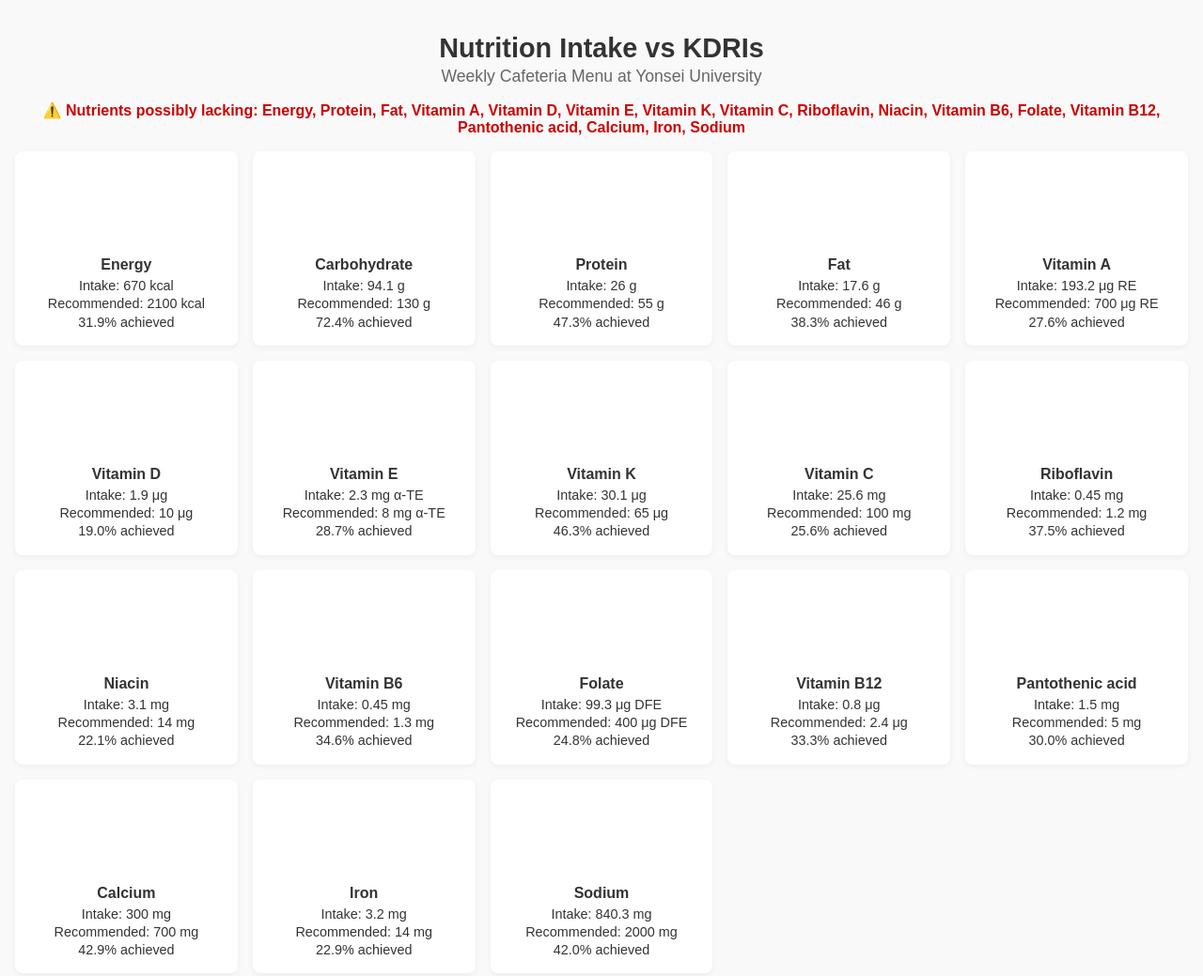
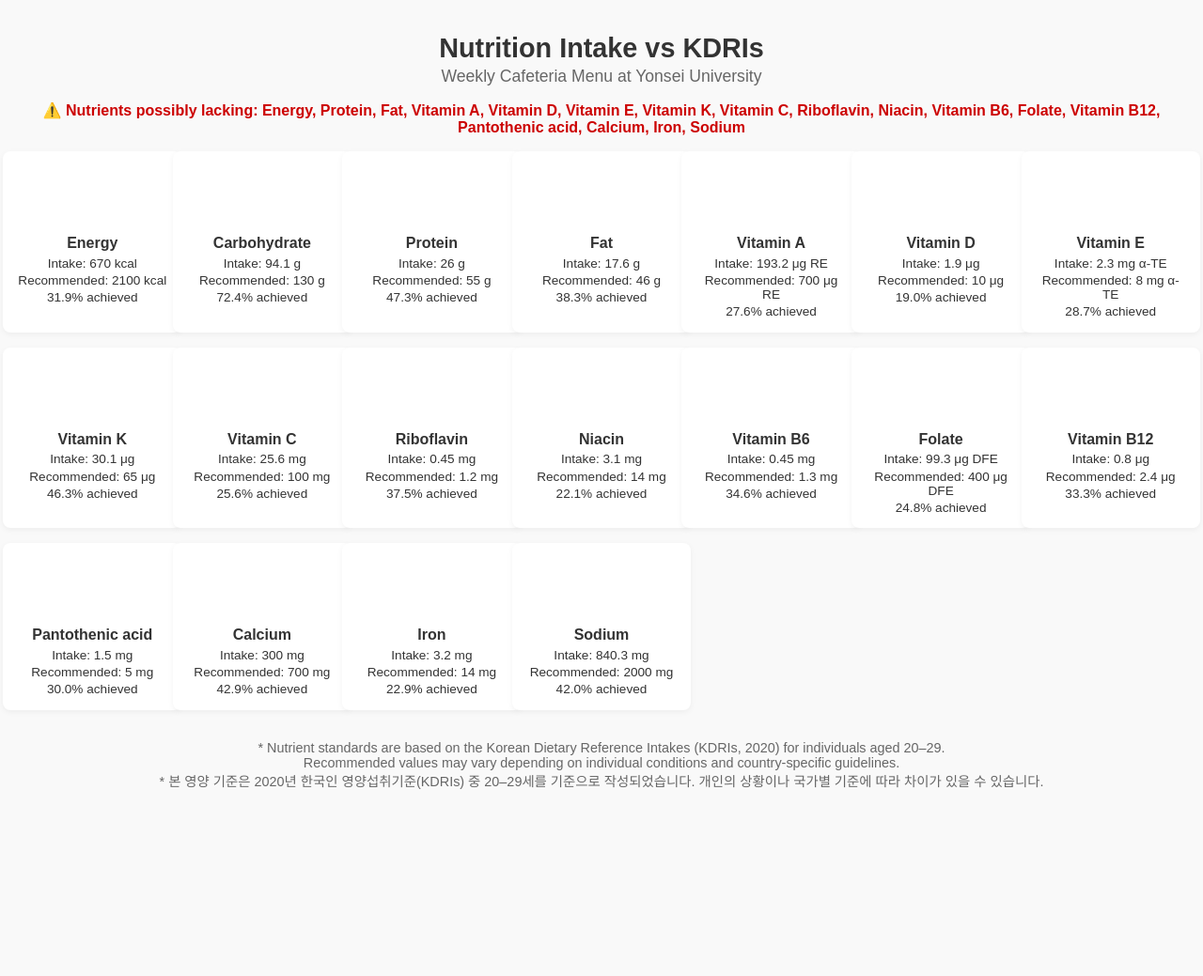
Before and after one commit to y-enne-y/mobile, a plain HTML site: page index.html in a window 1280 px wide. Shown: the top 1039 px of the page at 94% size. After the commit the page ends 857 px from the top, so only its background shows below. Drawn offline with nearby package versions, Linux system fonts and the light colour scheme.

Commit message:
Update index.html

```diff
--- a/index.html
+++ b/index.html
@@ -38,14 +38,17 @@
     }
     .nutrient-grid {
       display: grid;
-      grid-template-columns: repeat(auto-fit, minmax(220px, 1fr));
+      grid-template-columns: repeat(auto-fit, minmax(160px, 1fr));
       gap: 1rem;
+      justify-items: center;
     }
     .nutrient-card {
       background: white;
       border-radius: 8px;
       box-shadow: 0 2px 6px rgba(0, 0, 0, 0.05);
-      padding: 1rem;
+      padding: 0.8rem;
+      width: 100%;
+      max-width: 180px;
       display: flex;
       flex-direction: column;
       align-items: center;
@@ -57,11 +60,11 @@
     }
     .nutrient-card p {
       margin: 0.1rem;
-      font-size: 0.9rem;
+      font-size: 0.85rem;
     }
     canvas {
-      width: 80px !important;
-      height: 80px !important;
+      width: 60px !important;
+      height: 60px !important;
       margin-bottom: 0.5rem;
     }
   </style>
@@ -76,7 +79,6 @@
     Recommended values may vary depending on individual conditions and country-specific guidelines.<br>
     * 본 영양 기준은 2020년 한국인 영양섭취기준(KDRIs) 중 20–29세를 기준으로 작성되었습니다. 개인의 상황이나 국가별 기준에 따라 차이가 있을 수 있습니다.
   </div>
-
   <script>
     const nutrients = [
       { name: "Energy", unit: "kcal", intake: 670, rdaF: 2100 },
```
